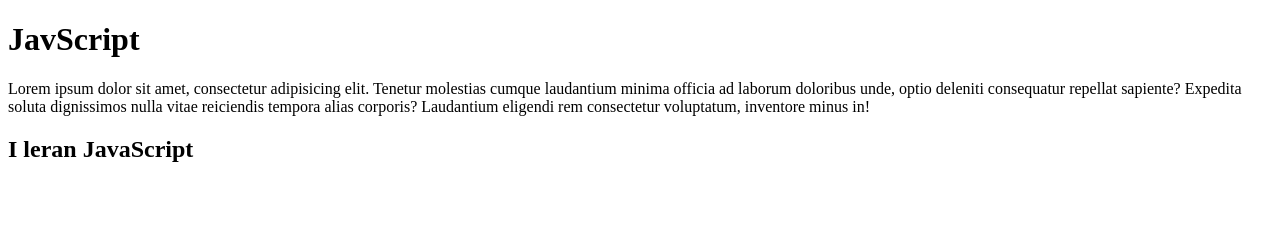
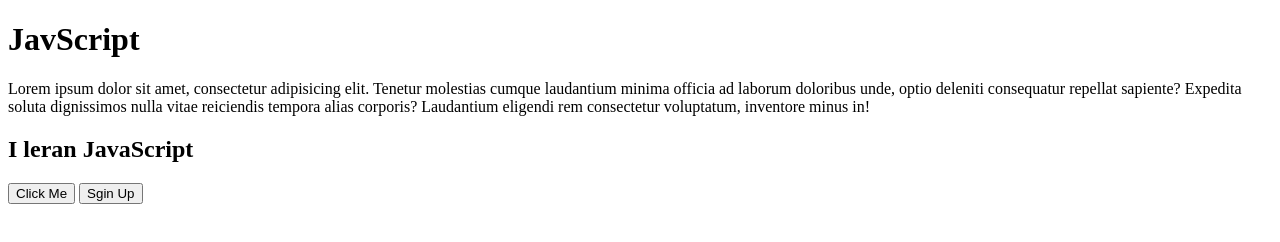
Before and after one commit to Sameer-ahmed-dharejo/Sameer-ahmed-dharejo, a plain HTML site: page index.html in a window 1280 px wide. Drawn offline with Linux system fonts and the light colour scheme.

Commit message:
My thred commit

```diff
--- a/index.html
+++ b/index.html
@@ -13,6 +13,10 @@
         laborum doloribus unde, optio deleniti consequatur repellat sapiente? Expedita soluta dignissimos nulla vitae
         reiciendis tempora alias corporis? Laudantium eligendi rem consectetur voluptatum, inventore minus in!</p>
         <h2>I leran JavaScript</h2>
+        <div>
+            <button>Click Me</button>
+            <button>Sgin Up</button>
+        </div>
 </body>
 
 </html>
```
